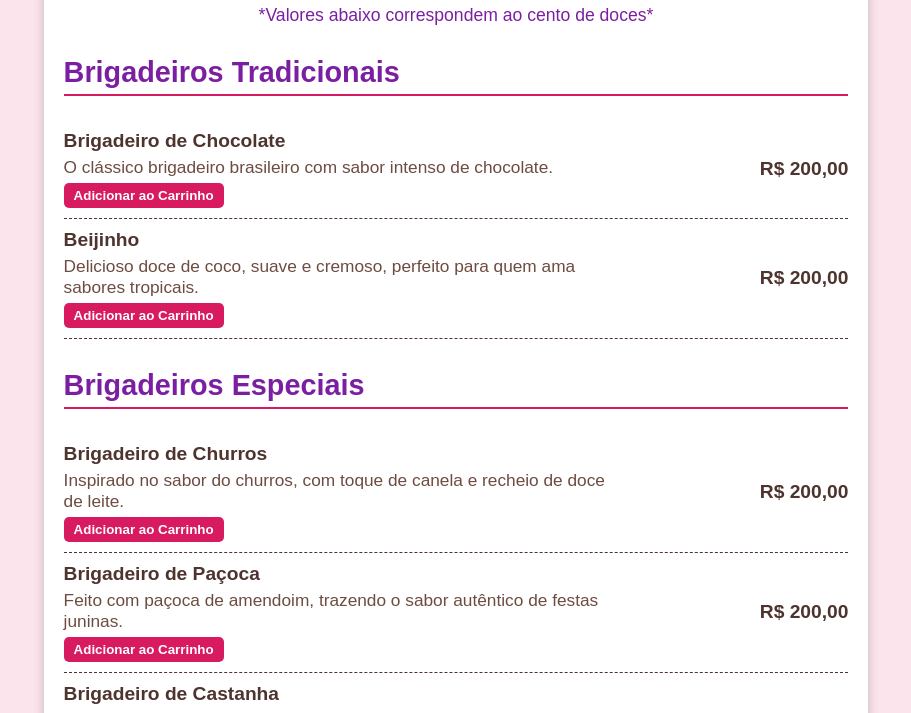
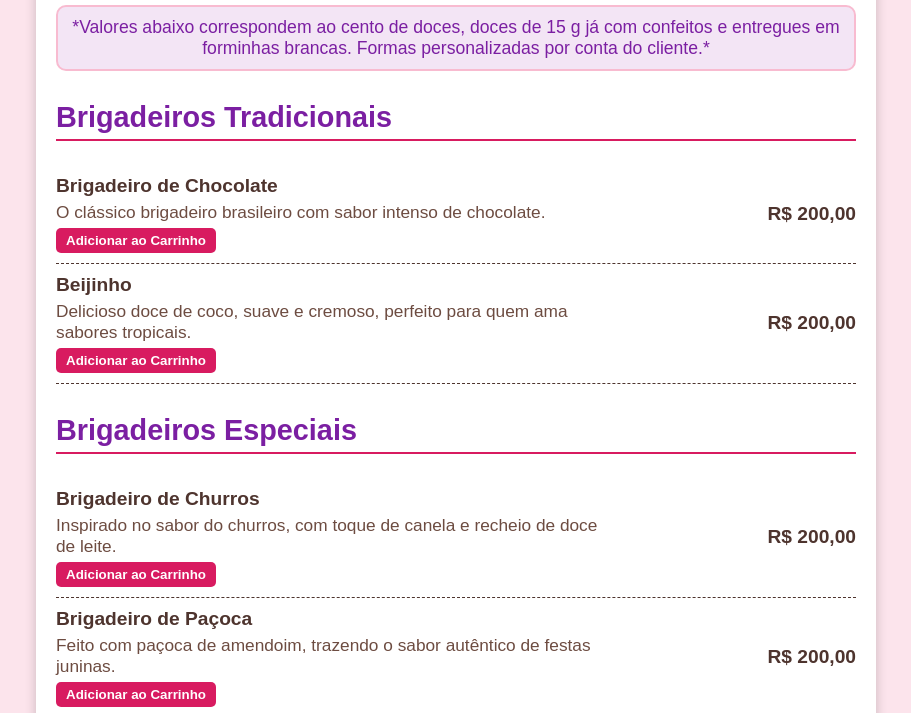
Before and after one commit to vinnii30014/menu, a plain HTML site: page index.html in a window 1280 px wide. Shown: the part 80-793 px from the top of the page, without its empty margins (184-1095 px from the left). Drawn offline with Linux system fonts and the light colour scheme.

Commit message:
index.html

```diff
--- a/index.html
+++ b/index.html
@@ -125,6 +125,17 @@
             width: 40px;
             height: auto;
         }
+
+        .info-box {
+            text-align: center;
+            font-size: 1.1em;
+            color: #7b1fa2;
+            background-color: #f3e5f5;
+            border: 2px solid #f8bbd0;
+            padding: 10px;
+            border-radius: 10px;
+            margin-bottom: 20px;
+        }
     </style>
 
     <script>
@@ -144,8 +155,9 @@
 <body>
     <div class="menu-container">
         <h1>Cardápio de Doces</h1>
-        <p style="text-align: center; font-size: 1.1em; color: #7b1fa2;">
-            *Valores abaixo correspondem ao cento de doces*
+
+        <p class="info-box">
+            *Valores abaixo correspondem ao cento de doces, doces de 15 g já com confeitos e entregues em forminhas brancas. Formas personalizadas por conta do cliente.*
         </p>
 
         <h2>Brigadeiros Tradicionais</h2>
```
